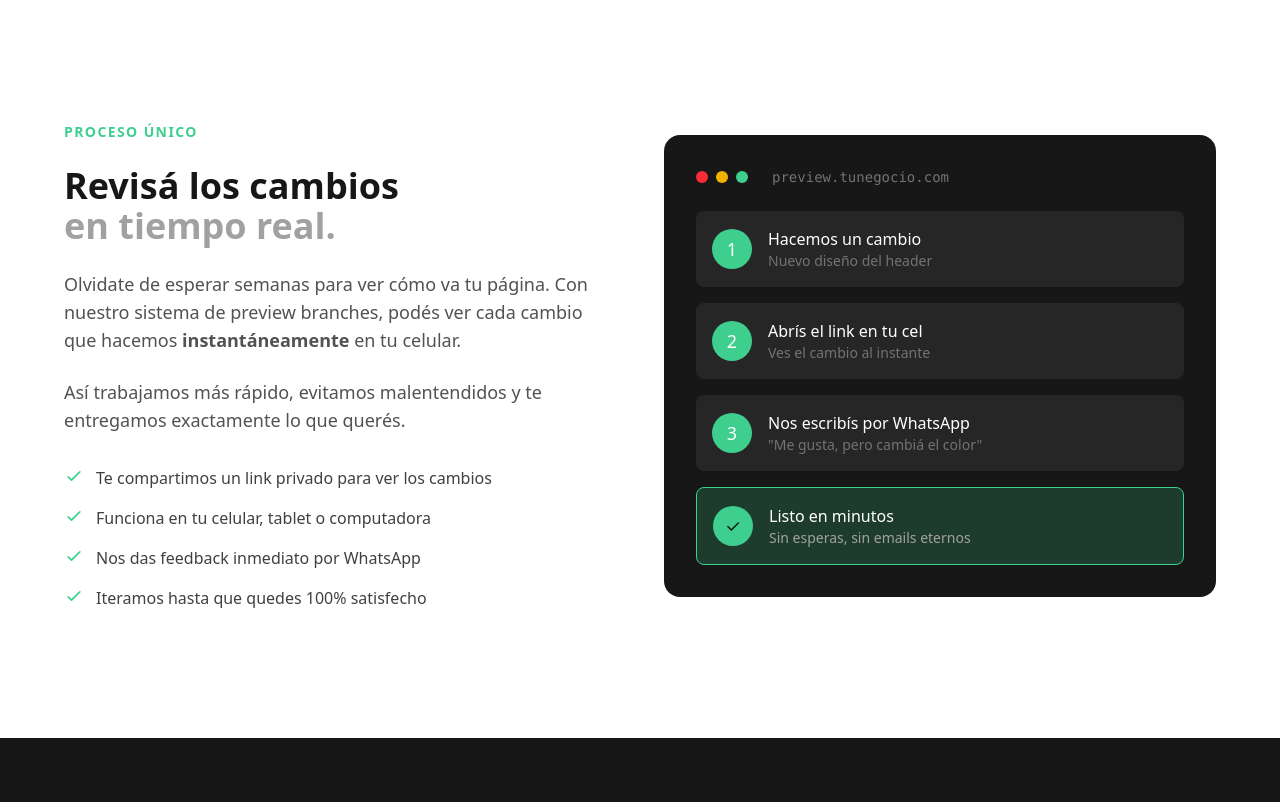
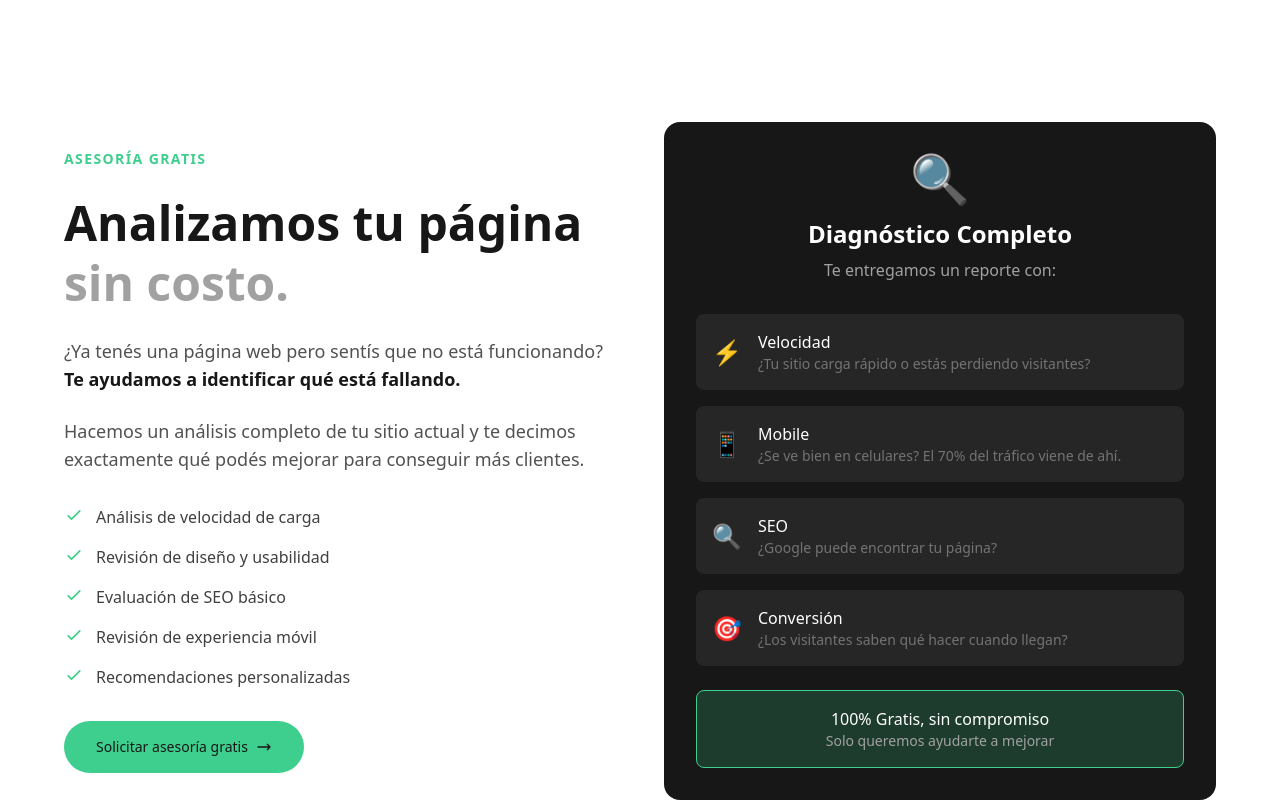
Before and after one commit to fxjorshcr-tech/maxdigitalcr, a Next.js app: page / in a window 1280 px wide. Shown: the part 6460-7262 px from the top of the page. Built offline with nearby package versions, Linux system fonts and the light colour scheme.

Commit message:
feat: Add free consultation and Analytics sections
- Add "Asesoría Gratis" section for free website analysis
- Add "Google Analytics & Search Console" section explaining their importance
- Both services included free with all plans

```diff
--- a/src/app/page.tsx
+++ b/src/app/page.tsx
@@ -358,8 +358,81 @@ export default function Home() {
           </div>
         </section>
 
+        {/* ASESORÍA GRATIS */}
+        <section className="py-16 sm:py-24 md:py-32 px-4 sm:px-6 bg-white">
+          <div className="max-w-6xl mx-auto">
+            <div className="grid grid-cols-1 lg:grid-cols-2 gap-12 items-center">
+              <div>
+                <p className="text-sm uppercase tracking-widest mb-6 text-[#3ECF8E] font-bold">Asesoría Gratis</p>
+                <h2 className="text-3xl sm:text-4xl md:text-5xl font-bold leading-tight mb-6 text-neutral-900">
+                  Analizamos tu página
+                  <br />
+                  <span className="text-neutral-400">sin costo.</span>
+                </h2>
+                <p className="text-lg mb-6 text-neutral-600">
+                  ¿Ya tenés una página web pero sentís que no está funcionando? <strong className="text-neutral-900">Te ayudamos a identificar qué está fallando.</strong>
+                </p>
+                <p className="text-lg mb-8 text-neutral-600">
+                  Hacemos un análisis completo de tu sitio actual y te decimos exactamente qué podés mejorar para conseguir más clientes.
+                </p>
+                <ul className="space-y-4 mb-8">
+                  {[
+                    "Análisis de velocidad de carga",
+                    "Revisión de diseño y usabilidad",
+                    "Evaluación de SEO básico",
+                    "Revisión de experiencia móvil",
+                    "Recomendaciones personalizadas"
+                  ].map((item) => (
+                    <li key={item} className="flex items-start gap-3 text-neutral-700">
+                      <CheckIcon />
+                      {item}
+                    </li>
+                  ))}
+                </ul>
+                <Link
+                  href="/contacto"
+                  className="inline-flex items-center gap-2 px-8 py-4 rounded-full text-sm font-medium transition-all bg-[#3ECF8E] text-neutral-900 hover:bg-[#2eb67d]"
+                >
+                  Solicitar asesoría gratis
+                  <svg className="w-4 h-4" fill="none" stroke="currentColor" viewBox="0 0 24 24">
+                    <path strokeLinecap="round" strokeLinejoin="round" strokeWidth={2} d="M17 8l4 4m0 0l-4 4m4-4H3" />
+                  </svg>
+                </Link>
+              </div>
+
+              <div className="bg-neutral-900 rounded-2xl p-6 sm:p-8">
+                <div className="text-center mb-8">
+                  <div className="text-5xl mb-4">🔍</div>
+                  <h3 className="text-2xl font-bold text-white mb-2">Diagnóstico Completo</h3>
+                  <p className="text-neutral-400">Te entregamos un reporte con:</p>
+                </div>
+                <div className="space-y-4">
+                  {[
+                    { icon: "⚡", title: "Velocidad", desc: "¿Tu sitio carga rápido o estás perdiendo visitantes?" },
+                    { icon: "📱", title: "Mobile", desc: "¿Se ve bien en celulares? El 70% del tráfico viene de ahí." },
+                    { icon: "🔍", title: "SEO", desc: "¿Google puede encontrar tu página?" },
+                    { icon: "🎯", title: "Conversión", desc: "¿Los visitantes saben qué hacer cuando llegan?" },
+                  ].map((item) => (
+                    <div key={item.title} className="flex items-center gap-4 p-4 bg-neutral-800 rounded-lg">
+                      <div className="text-2xl">{item.icon}</div>
+                      <div>
+                        <p className="text-white font-medium">{item.title}</p>
+                        <p className="text-neutral-500 text-sm">{item.desc}</p>
+                      </div>
+                    </div>
+                  ))}
+                </div>
+                <div className="mt-6 p-4 bg-[#3ECF8E]/20 border border-[#3ECF8E] rounded-lg text-center">
+                  <p className="text-white font-medium">100% Gratis, sin compromiso</p>
+                  <p className="text-neutral-400 text-sm">Solo queremos ayudarte a mejorar</p>
+                </div>
+              </div>
+            </div>
+          </div>
+        </section>
+
         {/* PROCESO ÚNICO - Preview System */}
-        <section className="py-16 sm:py-24 md:py-32 px-4 sm:px-6 bg-white">
+        <section className="py-16 sm:py-24 md:py-32 px-4 sm:px-6 bg-neutral-900">
           <div className="max-w-6xl mx-auto">
             <div className="grid grid-cols-1 lg:grid-cols-2 gap-12 items-center">
               <div>
@@ -495,8 +568,118 @@ export default function Home() {
           </div>
         </section>
 
+        {/* GOOGLE ANALYTICS & SEARCH CONSOLE */}
+        <section className="py-16 sm:py-24 md:py-32 px-4 sm:px-6 bg-white">
+          <div className="max-w-6xl mx-auto">
+            <div className="text-center mb-16">
+              <p className="text-sm uppercase tracking-widest mb-6 text-[#3ECF8E] font-bold">Medí tu Éxito</p>
+              <h2 className="text-3xl sm:text-4xl md:text-5xl font-bold leading-tight mb-6 text-neutral-900">
+                Instalamos Google Analytics
+                <br />
+                <span className="text-neutral-400">y Search Console.</span>
+              </h2>
+              <p className="text-xl max-w-3xl mx-auto text-neutral-600">
+                No basta con tener una página web. <strong className="text-neutral-900">Necesitás saber qué está pasando en ella.</strong> Te configuramos las herramientas de Google para que tomes decisiones basadas en datos.
+              </p>
+            </div>
+
+            <div className="grid grid-cols-1 lg:grid-cols-2 gap-8 mb-12">
+              {/* Google Analytics */}
+              <div className="rounded-2xl p-6 sm:p-8 bg-neutral-50 border border-neutral-200 hover:border-[#3ECF8E] transition-all">
+                <div className="flex items-center gap-4 mb-6">
+                  <div className="w-14 h-14 bg-orange-500 rounded-xl flex items-center justify-center">
+                    <span className="text-white text-2xl">📊</span>
+                  </div>
+                  <div>
+                    <h3 className="text-xl font-bold text-neutral-900">Google Analytics</h3>
+                    <p className="text-neutral-500">Conocé a tus visitantes</p>
+                  </div>
+                </div>
+                <p className="text-neutral-600 mb-6">
+                  Descubrí quién visita tu página, de dónde vienen, qué páginas ven y cuánto tiempo se quedan. <strong className="text-neutral-900">Información clave para hacer crecer tu negocio.</strong>
+                </p>
+                <ul className="space-y-3">
+                  {[
+                    "Cuántas personas visitan tu sitio",
+                    "De qué país/ciudad vienen",
+                    "Qué páginas son las más populares",
+                    "Cuánto tiempo pasan en tu sitio",
+                    "Si entran desde celular o computadora"
+                  ].map((item) => (
+                    <li key={item} className="flex items-start gap-2 text-sm text-neutral-700">
+                      <CheckIcon />
+                      {item}
+                    </li>
+                  ))}
+                </ul>
+              </div>
+
+              {/* Search Console */}
+              <div className="rounded-2xl p-6 sm:p-8 bg-neutral-50 border border-neutral-200 hover:border-[#3ECF8E] transition-all">
+                <div className="flex items-center gap-4 mb-6">
+                  <div className="w-14 h-14 bg-blue-500 rounded-xl flex items-center justify-center">
+                    <span className="text-white text-2xl">🔍</span>
+                  </div>
+                  <div>
+                    <h3 className="text-xl font-bold text-neutral-900">Google Search Console</h3>
+                    <p className="text-neutral-500">Aparecé en Google</p>
+                  </div>
+                </div>
+                <p className="text-neutral-600 mb-6">
+                  Mirá cómo te encuentra la gente en Google, qué palabras buscan y en qué posición aparecés. <strong className="text-neutral-900">Esencial para mejorar tu visibilidad.</strong>
+                </p>
+                <ul className="space-y-3">
+                  {[
+                    "Qué palabras clave te encuentran",
+                    "En qué posición aparecés en Google",
+                    "Cuántas veces aparecés en búsquedas",
+                    "Si hay errores que Google detecta",
+                    "Enviar tu sitemap para indexación"
+                  ].map((item) => (
+                    <li key={item} className="flex items-start gap-2 text-sm text-neutral-700">
+                      <CheckIcon />
+                      {item}
+                    </li>
+                  ))}
+                </ul>
+              </div>
+            </div>
+
+            {/* Why it matters */}
+            <div className="rounded-2xl p-6 sm:p-8 bg-neutral-900">
+              <div className="grid grid-cols-1 lg:grid-cols-3 gap-8 items-center">
+                <div className="lg:col-span-2">
+                  <h3 className="text-2xl font-bold text-white mb-4">¿Por qué es importante?</h3>
+                  <p className="text-neutral-400 mb-4">
+                    Sin datos, estás tomando decisiones a ciegas. Con Google Analytics y Search Console podés:
+                  </p>
+                  <ul className="grid grid-cols-1 sm:grid-cols-2 gap-3">
+                    {[
+                      "Saber si tu inversión está funcionando",
+                      "Identificar qué contenido crear",
+                      "Entender a tu audiencia",
+                      "Mejorar tu posición en Google"
+                    ].map((item) => (
+                      <li key={item} className="flex items-center gap-2 text-neutral-300">
+                        <CheckIcon />
+                        <span className="text-sm">{item}</span>
+                      </li>
+                    ))}
+                  </ul>
+                </div>
+                <div className="text-center">
+                  <div className="inline-block p-6 bg-[#3ECF8E]/20 border border-[#3ECF8E] rounded-xl">
+                    <p className="text-[#3ECF8E] font-bold text-lg mb-2">Incluido GRATIS</p>
+                    <p className="text-neutral-400 text-sm">en todos nuestros planes</p>
+                  </div>
+                </div>
+              </div>
+            </div>
+          </div>
+        </section>
+
         {/* Industries Section */}
-        <section className="py-16 sm:py-24 md:py-32 px-4 sm:px-6 bg-white">
+        <section className="py-16 sm:py-24 md:py-32 px-4 sm:px-6 bg-neutral-900">
           <div className="max-w-6xl mx-auto">
             <div className="text-center mb-16">
               <p className="text-sm uppercase tracking-widest mb-6 text-[#3ECF8E] font-bold">Para Todos</p>
```
